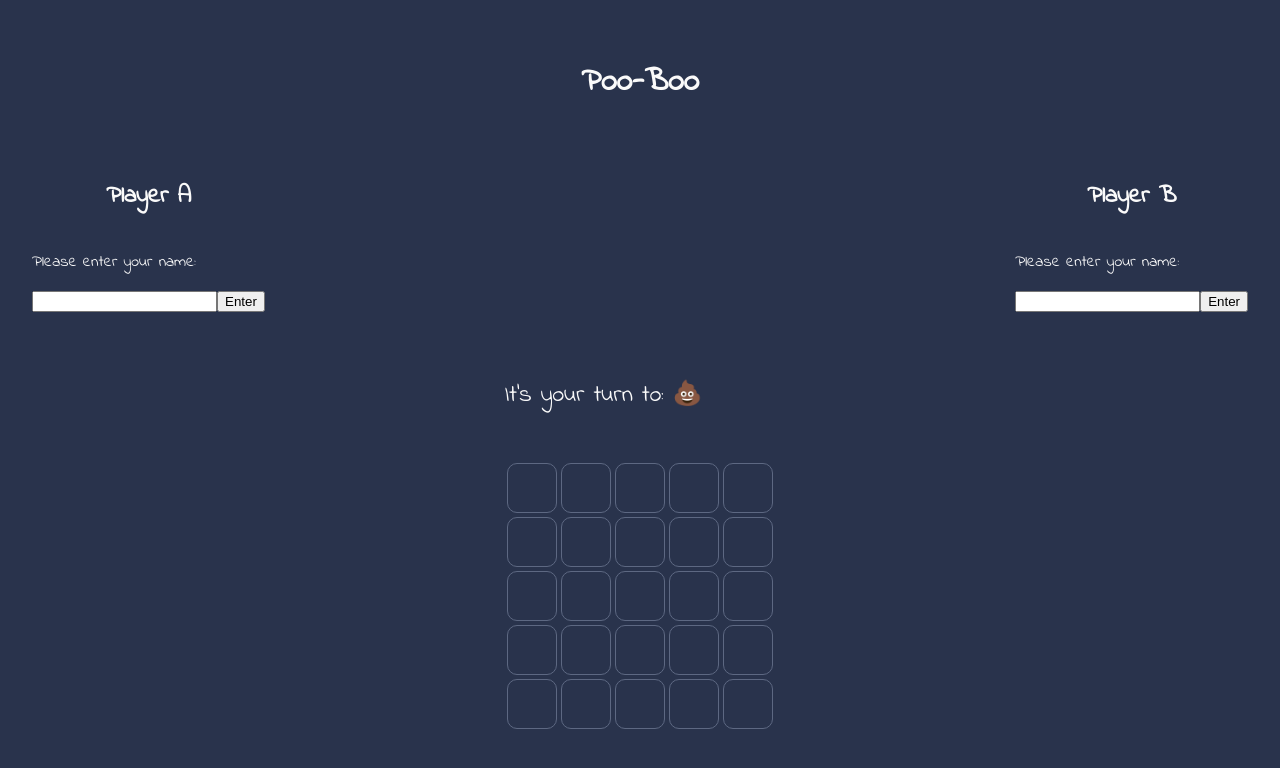
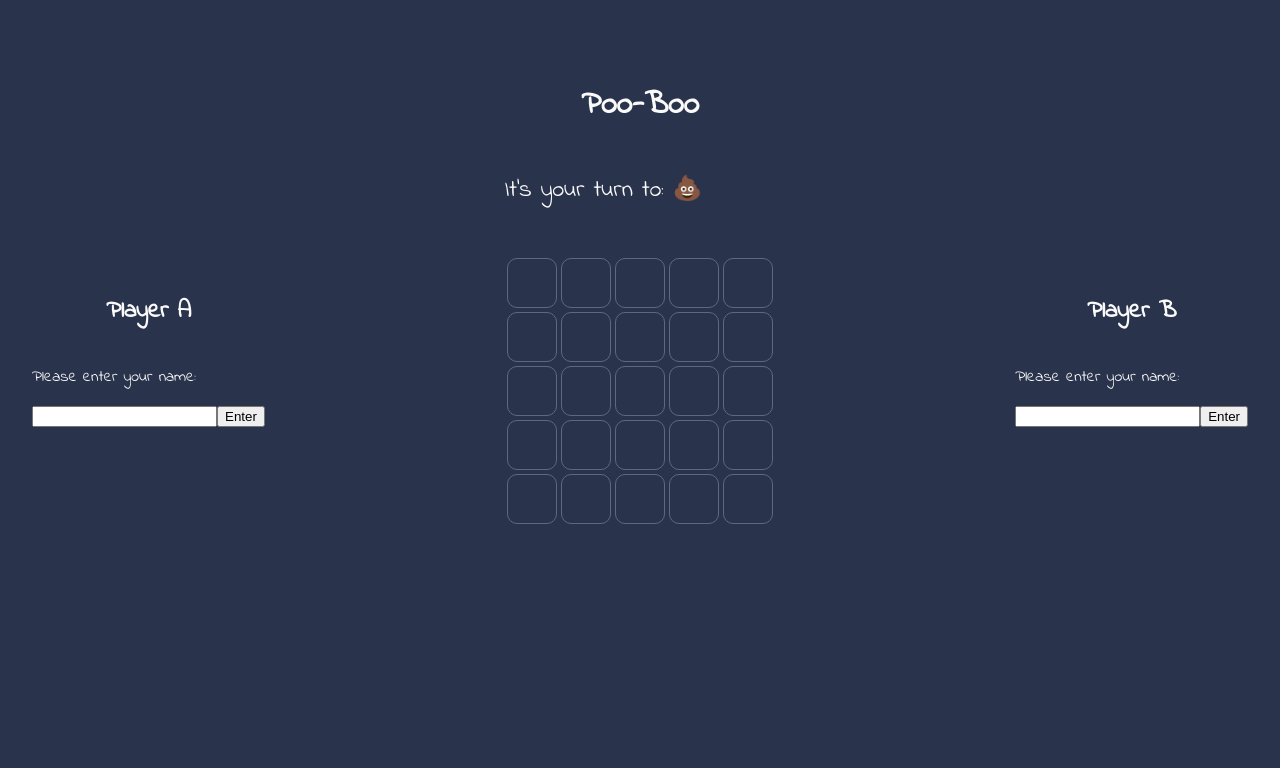
Before and after one commit to fac-13/REact-IN, a React app: page / in a window 1280 px wide. Built offline with nearby package versions, Linux system fonts and the light colour scheme.

Commit message:
add negative margin to title when in larger viewpoints

```diff
--- a/public/index.html
+++ b/public/index.html
@@ -9,7 +9,7 @@
     <title>Poo Boo</title>
 </head>
 <body>
-    <h1> Poo-Boo </h1>
+    <div class="title"><h1> Poo-Boo </h1></div>
     <div class="container__players">
         <div id="playerx"></div>
         <div id="playero"></div>
--- a/public/styles.css
+++ b/public/styles.css
@@ -170,4 +170,12 @@ grid-area: y;
     justify-content: space-between;
  }
 
+ #container {
+     margin-top: -20em;
+ }
+
+ .title h1 {
+    margin-top: -5em;
 }
+
+}
```
